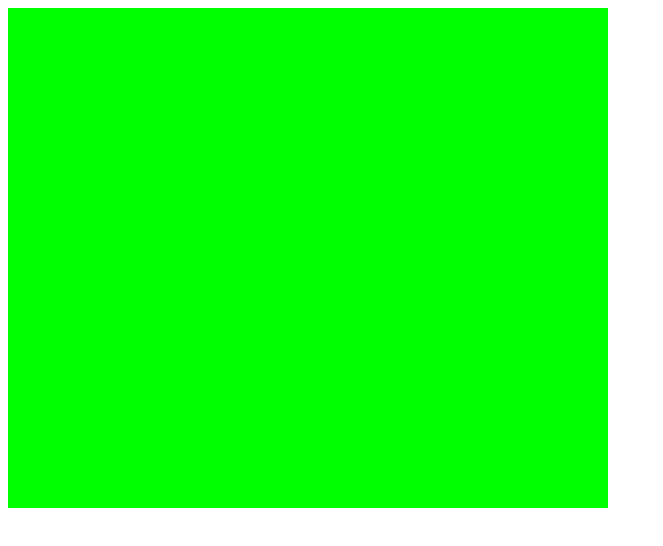
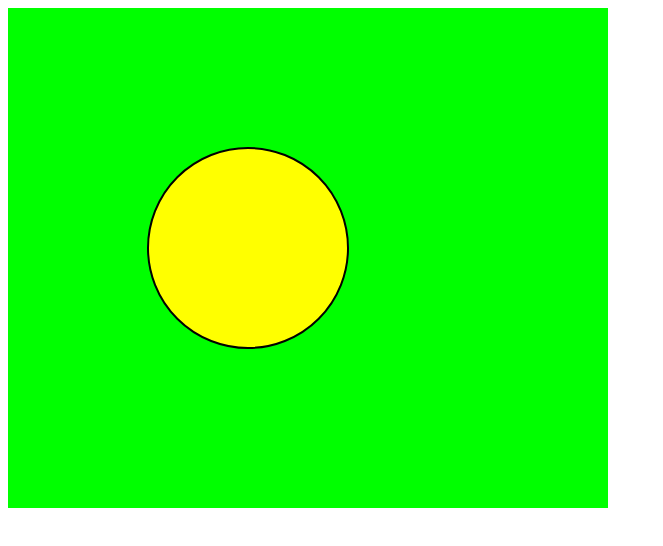
Before and after one commit to sashank786monitrahealth/my_d3_project, a plain HTML site: page project-052-smiley-face/index.html in a window 1280 px wide. Shown: the whole page, without its empty margins (0-663 px from the left). Drawn offline with nearby package versions, Linux system fonts and the light colour scheme.

Commit message:
add circle

```diff
--- a/project-052-smiley-face/index.html
+++ b/project-052-smiley-face/index.html
@@ -8,6 +8,12 @@
     <script src="https://d3js.org/d3.v5.min.js">
 
     </script>
+    <style>
+    circle{
+        stroke:black;
+        stroke-width: 2px;
+    }
+    </style>
 </head>
 <body>
     <script>
@@ -20,6 +26,18 @@
 
     var svgGroup = svg.append("g").attr("transform","translate(40,40)");
 
+    var circleData = [{
+        x:200,
+        y:200,
+        radius:100
+    }]
+
+    var circle = svgGroup.selectAll("circle").data(circleData).enter()
+                         .append("circle")
+                         .attr("cy",function(d){return d.x;})
+                         .attr("cx",function(d){return d.y;})
+                         .attr("r",function(d){return d.radius;})
+                         .attr("fill","yellow")
 </script>
 </body>
 </html>
```
